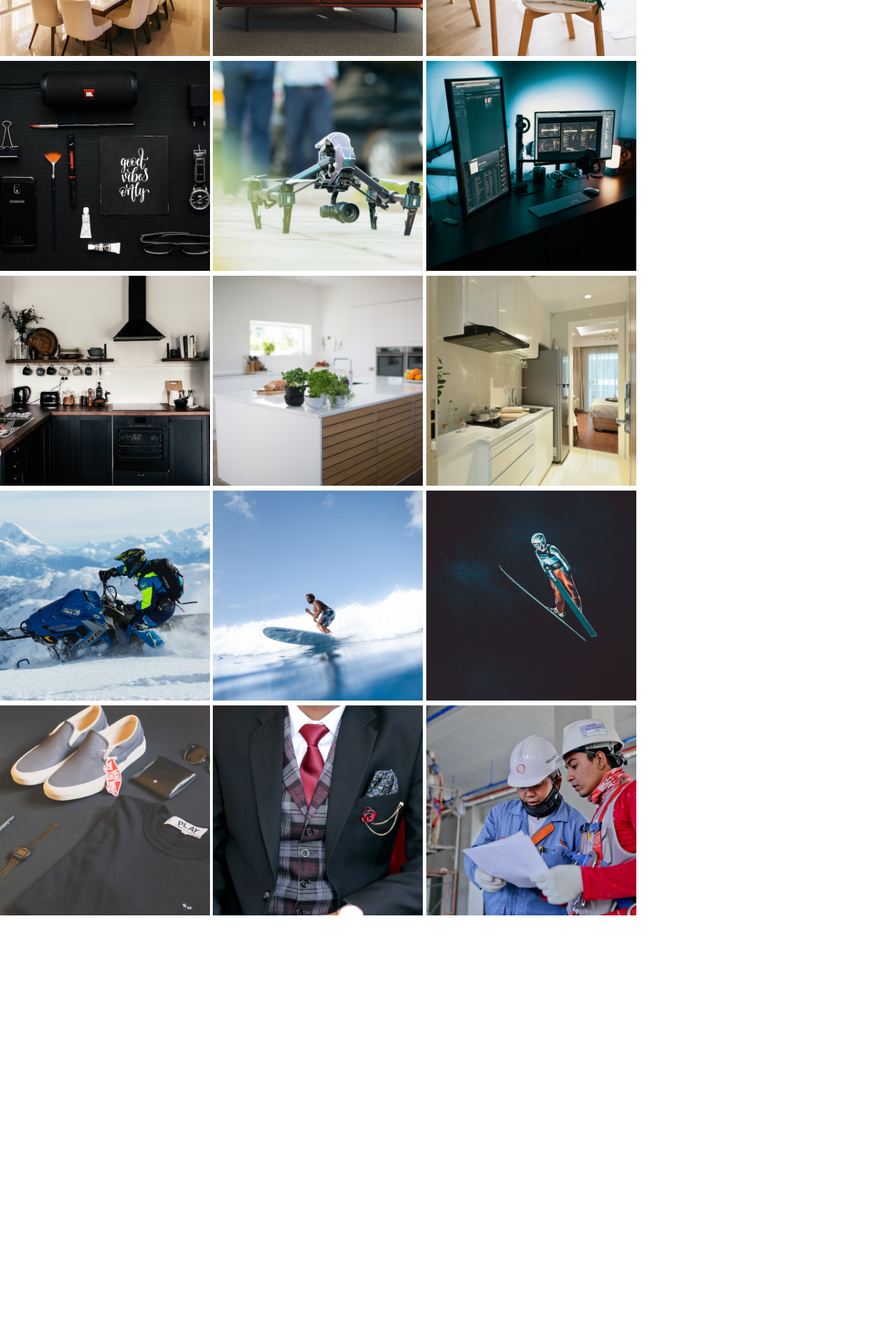
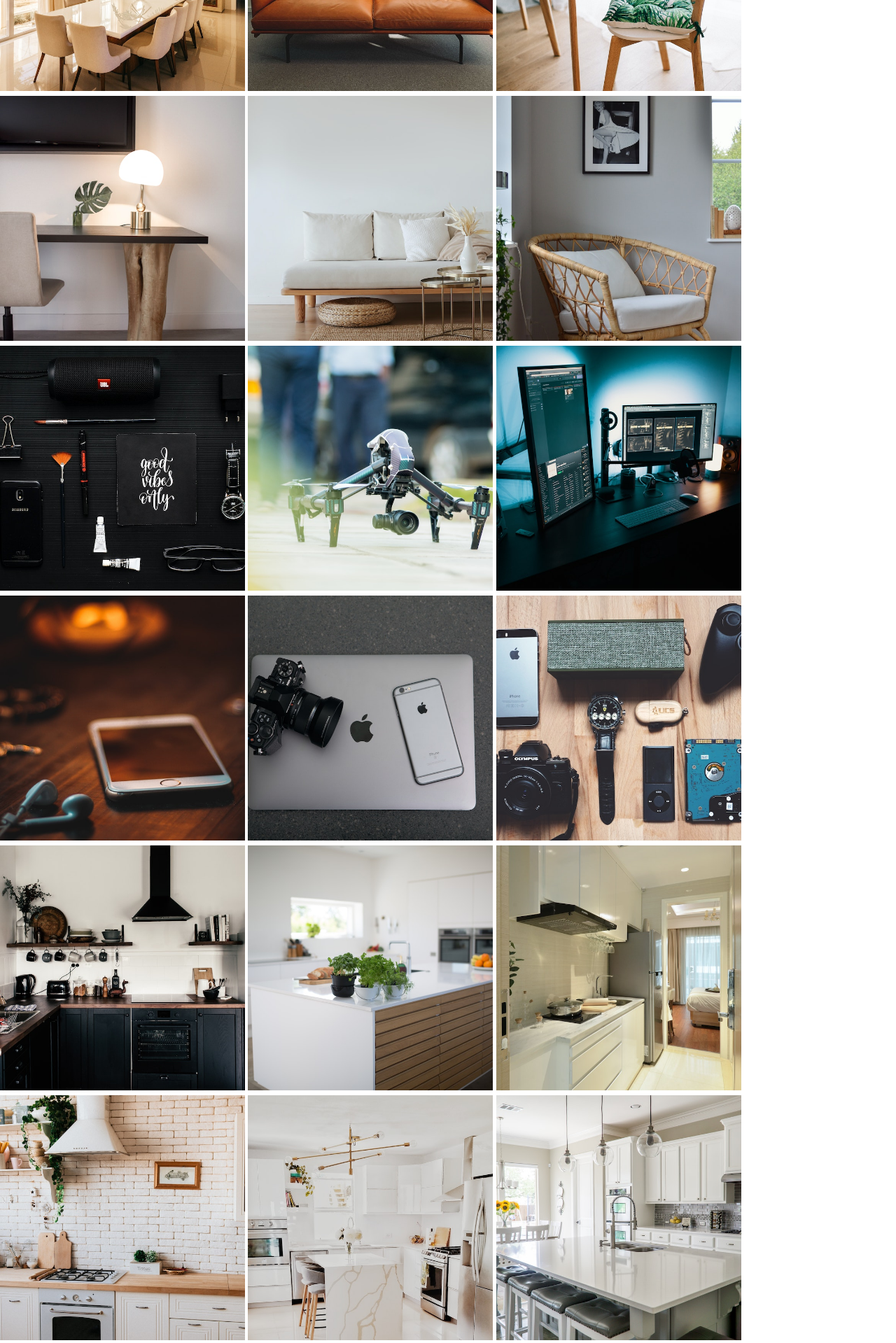
Before and after one commit to tuhamworld/ecom-cat, a plain HTML site: page index.html in a window 1280 px wide. Shown: the part 280-2199 px from the top of the page at 70% size. Before the commit the page ends 1595 px from the top, so only its background shows below. Drawn offline with Linux system fonts and the light colour scheme.

Commit message:
added more products

```diff
--- a/css/styles.css
+++ b/css/styles.css
@@ -13,7 +13,7 @@ body {
 }
 
 .product-section img {
-    width: 300px;
+    width: 350px;
     height: auto;
 }
 
--- a/index.html
+++ b/index.html
@@ -30,30 +30,45 @@
             <img src="/images/borba-chair.jpg" alt="">
             <img src="/images/brow-chair.jpg" alt="">
             <img src="/images/cute-chair.jpg" alt="">
+            <img src="/images/lamp-chair.jpg" alt="">
+            <img src="/images/white-chair.jpg" alt="">
+            <img src="/images/wooden_chair.jpg" alt="">
         </div>
 
         <div class="electronics-product flex">
             <img src="/images/electronics-dark.jpg" alt="">
             <img src="/images/electronics-drone.jpg" alt="">
             <img src="/images/electronics-pc.jpg" alt="">
+            <img src="/images/electronics-phone-white.jpg" alt="">
+            <img src="/images/electronics-phone.jpg" alt="">
+            <img src="/images/electronics-watch.jpg" alt="">
         </div>
 
         <div class="kitchen flex">
             <img src="/images/kitchen-dark.jpg" alt="">
             <img src="/images/kitchen-edge.jpg" alt="">
             <img src="/images/kitchen-interior.jpg" alt="">
+            <img src="/images/kitchen-main.jpg" alt="">
+            <img src="/images/kitchen-white.jpg" alt="">
+            <img src="/images/kitchen-wide.jpg" alt="">
         </div>
 
         <div class="sports flex">
             <img src="/images/sports-bike.jpg" alt="">
             <img src="/images/sports-dive.jpg" alt="">
             <img src="/images/sports-fly.jpg" alt="">
+            <img src="/images/sports-parachute.jpg" alt="">
+            <img src="/images/sports-swim.jpg" alt="">
+            <img src="/images/sports-tennis.jpg" alt="">
         </div>
 
         <div class="wears flex">
             <img src="/images/wears-2.jpg" alt="">
             <img src="/images/wears-clothes.jpg" alt="">
             <img src="/images/wears-engineer.jpg" alt="">
+            <img src="/images/wears-men.jpg" alt="">
+            <img src="/images/wears-shoe.jpg" alt="">
+            <img src="/images/wears-suit.jpg" alt="">
         </div>
 
     </div>
```
